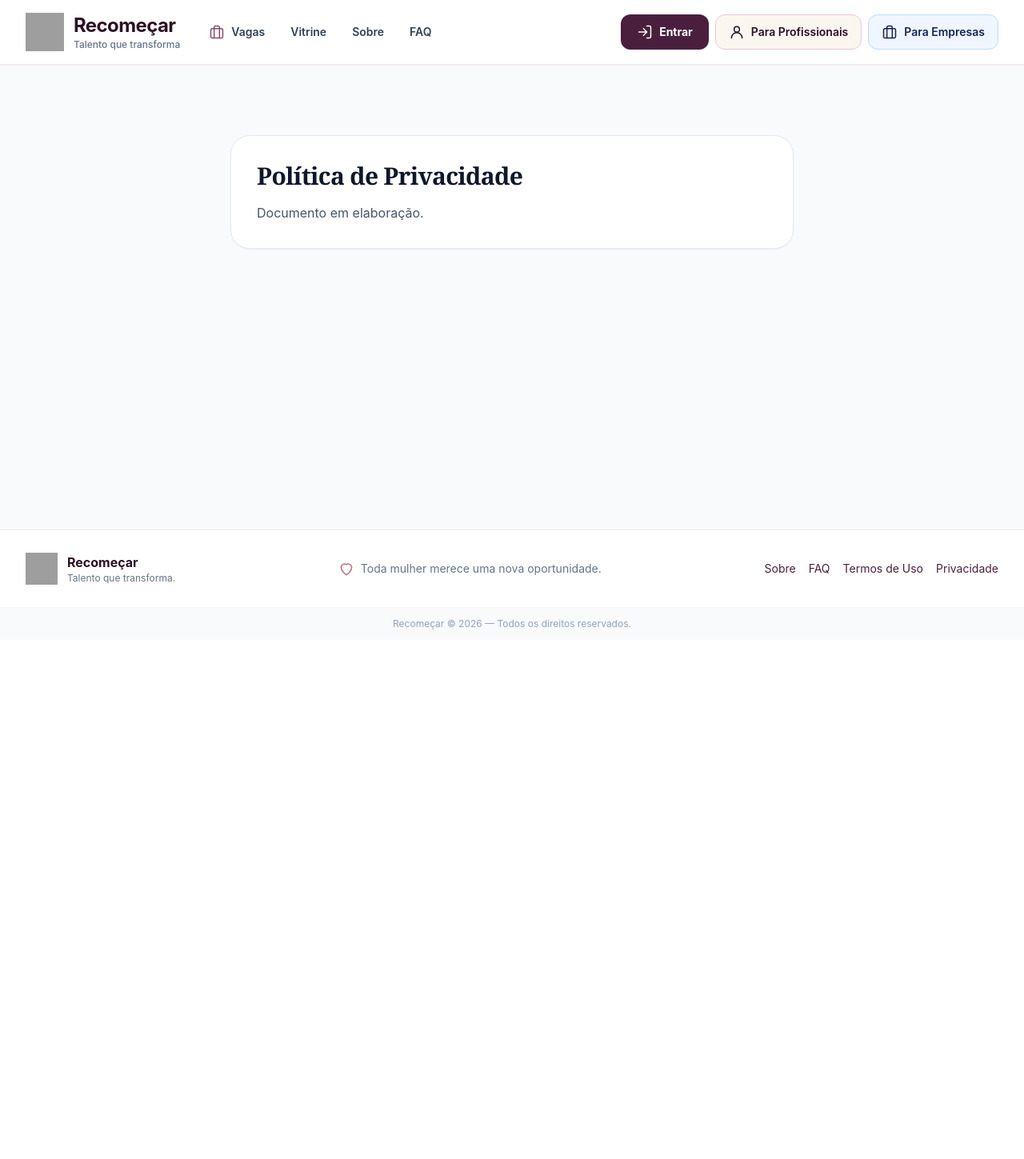
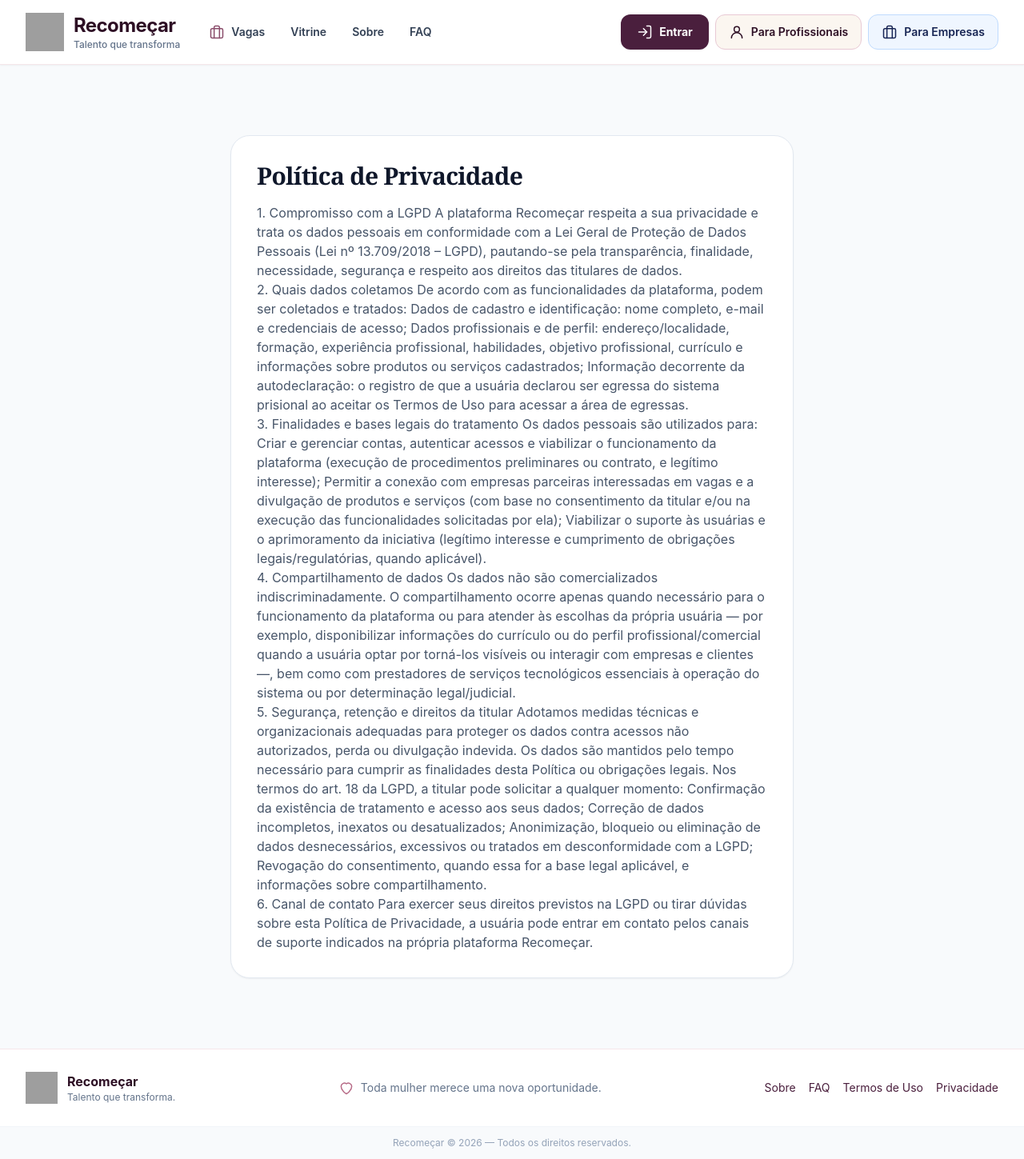
Before and after one commit to mfsc3/recomecar, a Django app: page /privacidade/ in a window 1280 px wide. Shown: the whole page at 80% size. Before the commit the page ends 787 px from the top, so only its background shows below. Run offline with Django 5.2, Linux system fonts and the light colour scheme; parts of the project's set-up code (start-up, migrations or seed data) failed here and were passed over; grey boxes are pictures that could not be loaded.

Commit message:
refactor(privacidade): consolida termos de privacidade da plataforma

```diff
--- a/templates/accounts/privacidade.html
+++ b/templates/accounts/privacidade.html
@@ -6,7 +6,47 @@
 <main class="mx-auto w-full max-w-3xl px-4 py-12 sm:px-6 lg:px-8">
     <article class="rounded-3xl border border-slate-200 bg-white p-8 shadow-sm">
         <h1 class="text-3xl font-bold text-slate-900">Política de Privacidade</h1>
-        <p class="mt-4 text-slate-600">Documento em elaboração.</p>
+        <p class="mt-4 text-slate-600">
+
+1. Compromisso com a LGPD
+A plataforma Recomeçar respeita a sua privacidade e trata os dados pessoais em conformidade com a Lei Geral de Proteção de Dados Pessoais (Lei nº 13.709/2018 – LGPD), pautando-se pela transparência, finalidade, necessidade, segurança e respeito aos direitos das titulares de dados.
+<br>
+2. Quais dados coletamos
+De acordo com as funcionalidades da plataforma, podem ser coletados e tratados:
+
+Dados de cadastro e identificação: nome completo, e-mail e credenciais de acesso;
+
+Dados profissionais e de perfil: endereço/localidade, formação, experiência profissional, habilidades, objetivo profissional, currículo e informações sobre produtos ou serviços cadastrados;
+
+Informação decorrente da autodeclaração: o registro de que a usuária declarou ser egressa do sistema prisional ao aceitar os Termos de Uso para acessar a área de egressas.
+<br>
+3. Finalidades e bases legais do tratamento
+Os dados pessoais são utilizados para:
+
+Criar e gerenciar contas, autenticar acessos e viabilizar o funcionamento da plataforma (execução de procedimentos preliminares ou contrato, e legítimo interesse);
+
+Permitir a conexão com empresas parceiras interessadas em vagas e a divulgação de produtos e serviços (com base no consentimento da titular e/ou na execução das funcionalidades solicitadas por ela);
+
+Viabilizar o suporte às usuárias e o aprimoramento da iniciativa (legítimo interesse e cumprimento de obrigações legais/regulatórias, quando aplicável).
+<br>
+4. Compartilhamento de dados
+Os dados não são comercializados indiscriminadamente. O compartilhamento ocorre apenas quando necessário para o funcionamento da plataforma ou para atender às escolhas da própria usuária — por exemplo, disponibilizar informações do currículo ou do perfil profissional/comercial quando a usuária optar por torná-los visíveis ou interagir com empresas e clientes —, bem como com prestadores de serviços tecnológicos essenciais à operação do sistema ou por determinação legal/judicial.
+<br>
+5. Segurança, retenção e direitos da titular
+Adotamos medidas técnicas e organizacionais adequadas para proteger os dados contra acessos não autorizados, perda ou divulgação indevida. Os dados são mantidos pelo tempo necessário para cumprir as finalidades desta Política ou obrigações legais.
+
+Nos termos do art. 18 da LGPD, a titular pode solicitar a qualquer momento:
+
+Confirmação da existência de tratamento e acesso aos seus dados;
+
+Correção de dados incompletos, inexatos ou desatualizados;
+
+Anonimização, bloqueio ou eliminação de dados desnecessários, excessivos ou tratados em desconformidade com a LGPD;
+
+Revogação do consentimento, quando essa for a base legal aplicável, e informações sobre compartilhamento.
+<br>
+6. Canal de contato
+Para exercer seus direitos previstos na LGPD ou tirar dúvidas sobre esta Política de Privacidade, a usuária pode entrar em contato pelos canais de suporte indicados na própria plataforma Recomeçar.</p>
     </article>
 </main>
 {% endblock %}
```
